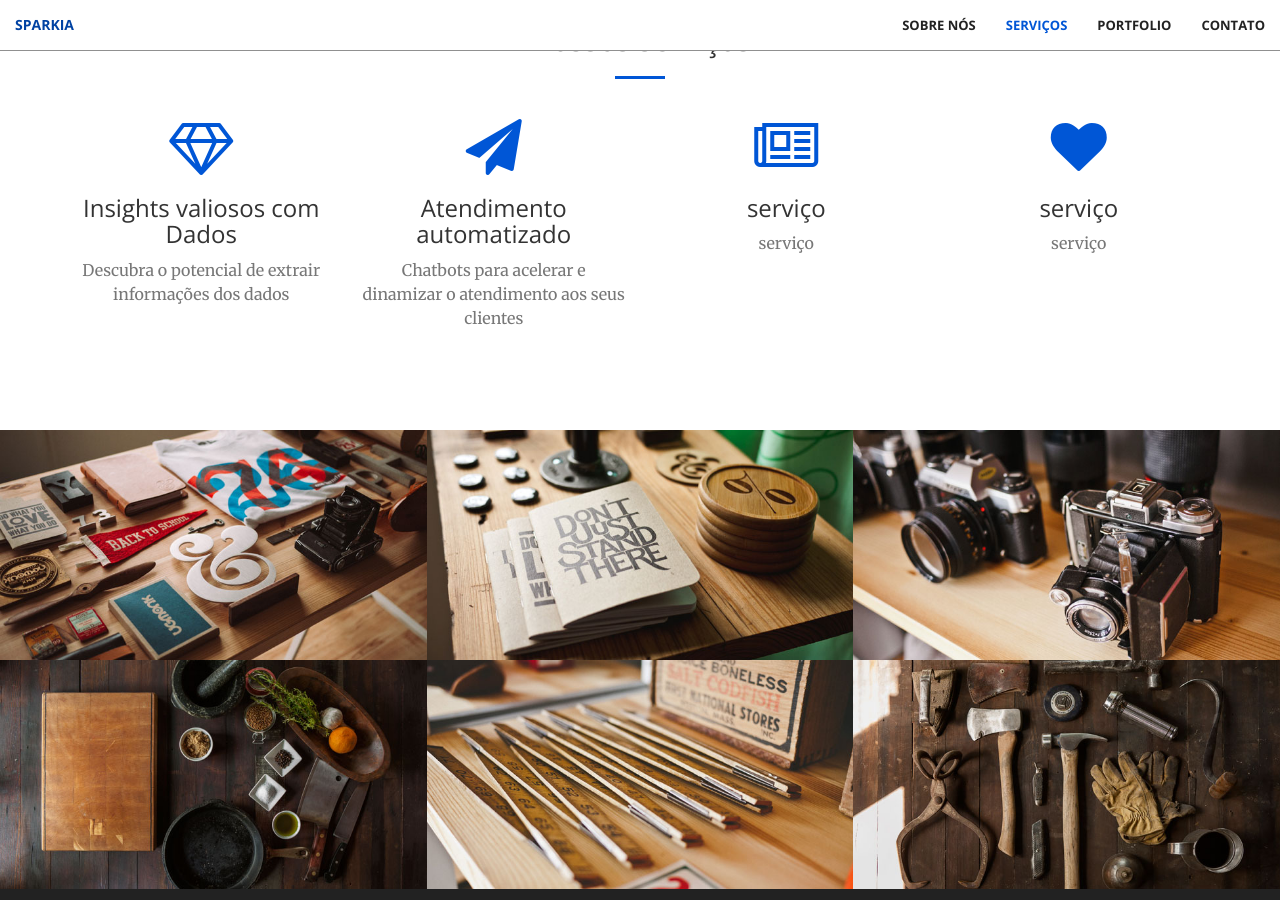
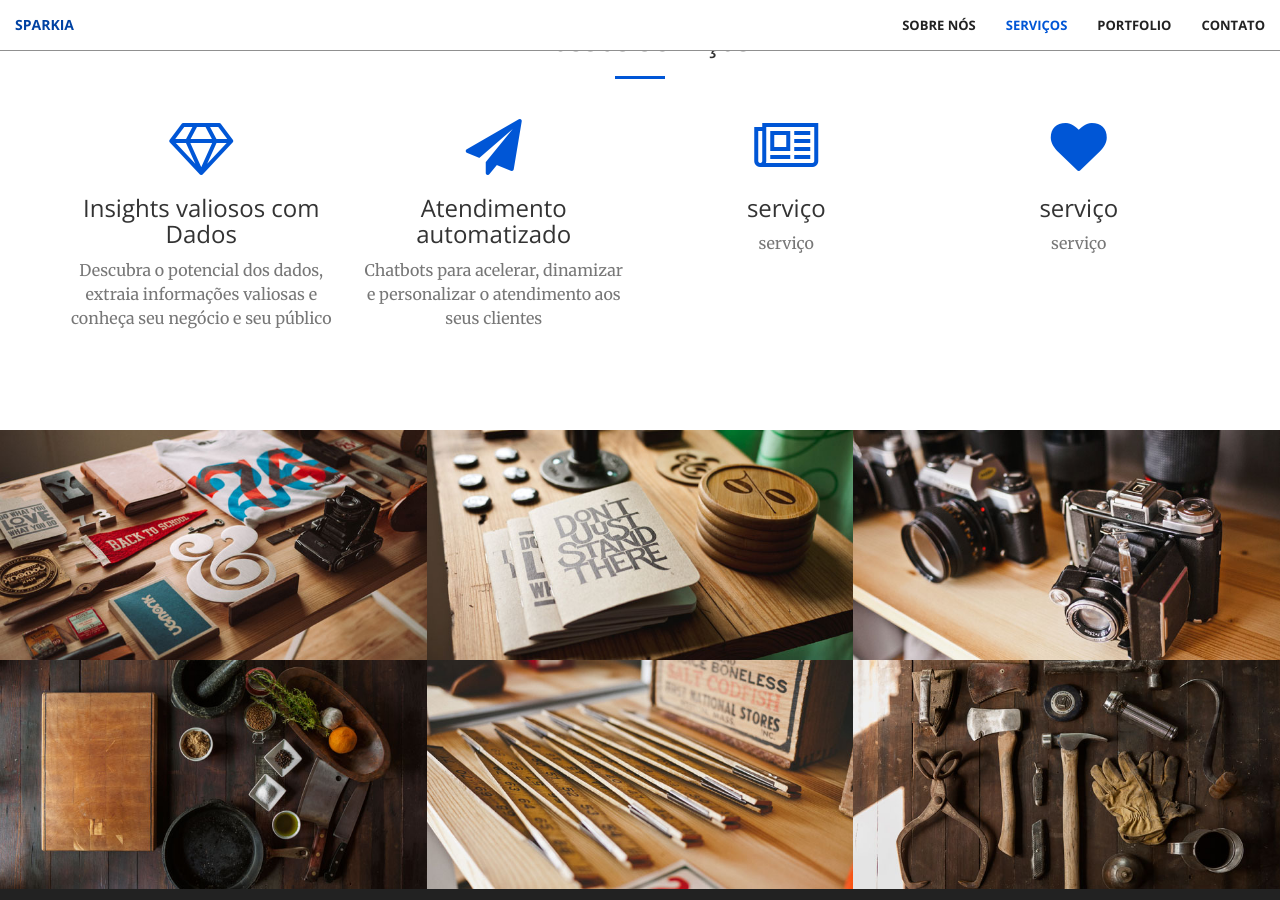
Before and after one commit to Benfluc/sparkia, a Jekyll site: the page built from index.html, in a window 1280 px wide and 900 px high, scrolled down 1369 px. Built offline with Jekyll 4.4.1, drawn with Linux system fonts in a browser that asks for light colours.

Commit message:
Update services.html

```diff
--- a/_includes/services.html
+++ b/_includes/services.html
@@ -13,14 +13,14 @@
                 <div class="service-box">
                     <i class="fa fa-4x fa-diamond wow bounceIn text-primary"></i>
                     <h3>Insights valiosos com Dados</h3>
-                    <p class="text-muted">Descubra o potencial de extrair informações dos dados</p>
+                    <p class="text-muted">Descubra o potencial dos dados, extraia informações valiosas e conheça seu negócio e seu público</p>
                 </div>
             </div>
             <div class="col-lg-3 col-md-6 text-center">
                 <div class="service-box">
                     <i class="fa fa-4x fa-paper-plane wow bounceIn text-primary" data-wow-delay=".1s"></i>
                     <h3>Atendimento automatizado</h3>
-                    <p class="text-muted">Chatbots para acelerar e dinamizar o atendimento aos seus clientes</p>
+                    <p class="text-muted">Chatbots para acelerar, dinamizar e personalizar o atendimento aos seus clientes</p>
                 </div>
             </div>
             <div class="col-lg-3 col-md-6 text-center">
```
